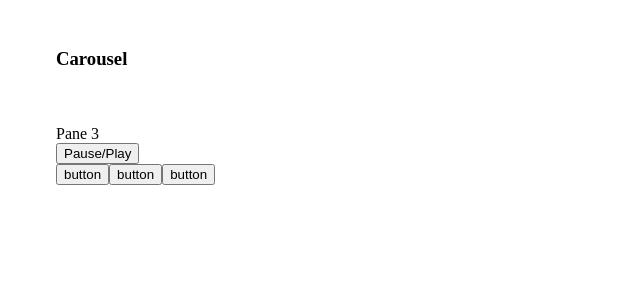
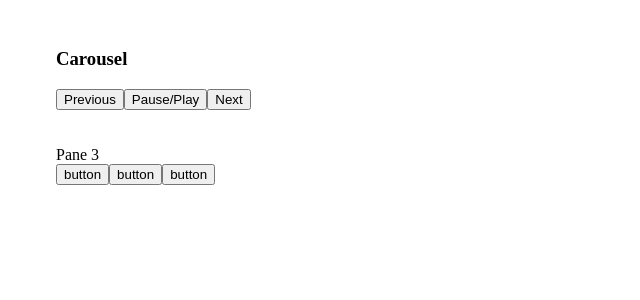
Before and after one commit to denniscual/react-simple-ui, a React (Create React App) app: page / in a window 1280 px wide. Shown: the top 300 px of the page, without its empty margins (0-640 px from the left). Built offline with nearby package versions, Linux system fonts and the light colour scheme.

Commit message:
Add TODO for Carousel

```diff
--- a/src/Carousel.js
+++ b/src/Carousel.js
@@ -66,15 +66,16 @@ function CarouselIndicators({
   return carouselIndicators
 }
 
-// Controls for carousel. E.g, ability to play or pause the auto-switching.
 // TODO: Add previous and next buttons to navigate to different panes.
 function CarouselControls({ setPlaying }: { setPlaying: Function }) {
   // TODO: Click handler should be cached. Use `useCallback` hook.
   return (
     <div>
+      <button>Previous</button>
       <button onClick={() => setPlaying(isPlaying => !isPlaying)}>
         Pause/Play
       </button>
+      <button>Next</button>
     </div>
   )
 }
@@ -99,8 +100,6 @@ Carousel.defaultProps = {
   switchTimeout: 2000,
 }
 
-// TODO: We need to add styles and animation for our Carousel including indicators.
-// TODO: Add controls like indicators to go to the next pane, go to previous pane and play/pause that auto-switching.
 function Carousel({
   children, // The carousel panes.
   activeIndex, // User can choose what active pane should be displayed.
@@ -143,8 +142,8 @@ function Carousel({
   )
   return (
     <Fragment>
+      <CarouselControls setPlaying={setPlaying} />
       <RootSC.list>{updatedChildren}</RootSC.list>
-      <CarouselControls setPlaying={setPlaying} />
       <CarouselIndicators setActive={setActive}>
         {updatedChildren}
       </CarouselIndicators>
```
